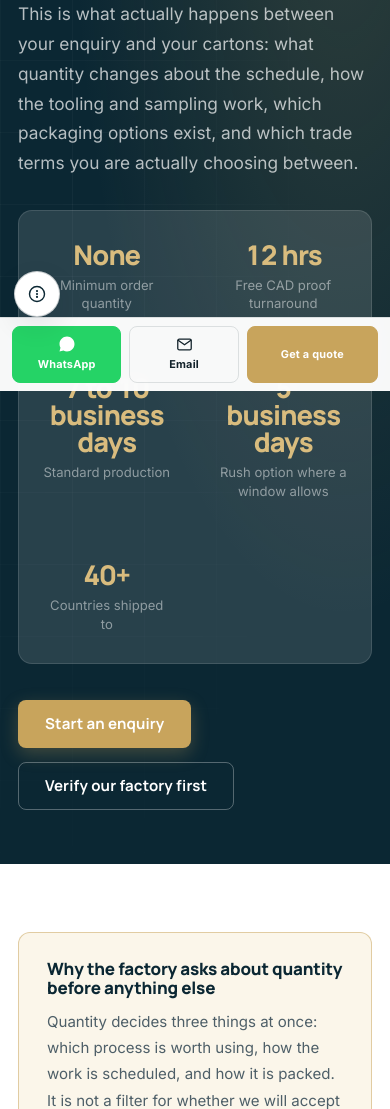
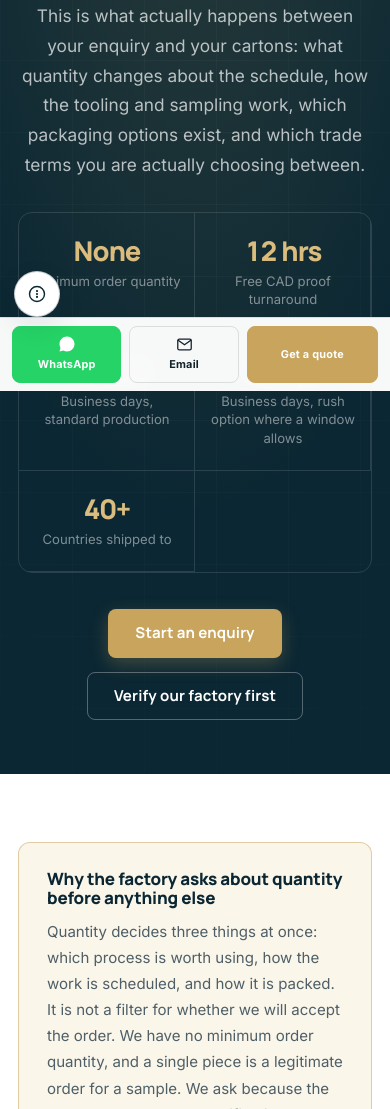
Before and after one commit to Coco-waimao/chinapinsfactory, a plain HTML site: page guides/bulk-order-guide.html in a window 390 px wide. Shown: the part 453-1562 px from the top of the page. Drawn offline with Linux system fonts and the light colour scheme.

Commit message:
Rebuild the sub-page hero as a single centred column
Sub-page headers were laid out as a left-aligned block inside a 1280px
container, but the copy was capped at 20ch for the h1 and 68ch for the
lede. At 1440px that left 491px of the hero empty on the right and broke
titles early, so "Notes from the workshop floor" stranded "floor" on a
line of its own.

The hero is now one centred column. The h1 measure is 25ch with
text-wrap:balance so long titles break evenly instead of orphaning their
last word, the lede and the action row are centred, and the decorative
grid and the warm glow are re-anchored to the middle so the background
reads symmetrically. The homepage keeps its two-column treatment: it is
the showcase page, the sub-pages are statement pages.

While measuring the hero across 360-1920px two more problems showed up
and are fixed here as well.

The stat strip gives every cell a 197px content area and sets its value
in 36.8px display type, so a phrase like "7 to 10 business days" wrapped
onto three lines and pushed that label 73px below its neighbours. The
unit now sits in the label instead of the number, which also collapses
the two spellings the site used for the same lead time. The dividers
are drawn with an inset shadow per cell rather than with a gap over a
tinted container, so the leftover grid area on a three-column tablet
layout matches the cells instead of showing as a grey block.

The 404 page rewrites its relative references to absolute site-root URLs
because GitHub Pages can serve it from any path. The guard meant to skip
that on file:// compared location.origin against "null", but Chrome
reports "file://" there, so the stylesheet was rewritten to
/assets/css/styles.css and resolved to C:/assets on Windows, leaving the
page unstyled. The check now looks at location.protocol and anchors to
the directory that actually holds 404.html.

The header nav, the wordmark and the header button need 990px, which
pushed the button past the right edge between 861px and 1024px. The
button is hidden in that band; the nav already carries a Request a Quote
item and the mobile bar a Get a quote button.

Verified with a 18-page by 12-breakpoint sweep: no horizontal overflow
at any combination, every stat value on one line, and the title never
more than four lines on a 360px phone.

```diff
--- a/assets/css/styles.css
+++ b/assets/css/styles.css
@@ -559,16 +559,24 @@ p { color: var(--text-2); }
 /* --------------------------------------------------------------------------
    11. Stats strip
    -------------------------------------------------------------------------- */
+/* Dividers are drawn with an inset shadow on each cell rather than with a
+   1px gap over a tinted container. When the column count does not divide the
+   item count (5 items in 3 columns on a tablet, for example) the leftover
+   grid area then matches the cells instead of showing up as a grey block. */
 .stats {
   display: grid;
-  grid-template-columns: repeat(5, 1fr);
-  gap: 1px;
-  background: var(--line);
+  grid-template-columns: repeat(5, minmax(0, 1fr));
+  background: var(--surface);
   border: 1px solid var(--line);
   border-radius: 14px;
   overflow: hidden;
 }
-.stat { background: var(--surface); padding: 30px 24px; text-align: center; }
+.stat {
+  background: var(--surface);
+  padding: 30px 24px;
+  text-align: center;
+  box-shadow: inset -1px -1px 0 var(--line);
+}
 .stat__num {
   font-family: 'Manrope', sans-serif;
   font-size: clamp(1.7rem, 2.6vw, 2.3rem);
@@ -1249,7 +1257,7 @@ p { color: var(--text-2); }
    -------------------------------------------------------------------------- */
 .page-hero {
   background:
-    radial-gradient(120% 120% at 88% 8%, rgba(201, 164, 92, .18), transparent 58%),
+    radial-gradient(120% 120% at 50% 0%, rgba(201, 164, 92, .16), transparent 62%),
     var(--ink-800);
   color: var(--on-dark);
   padding: 76px 0 72px;
@@ -1264,29 +1272,43 @@ p { color: var(--text-2); }
     linear-gradient(rgba(255, 255, 255, .035) 1px, transparent 1px),
     linear-gradient(90deg, rgba(255, 255, 255, .035) 1px, transparent 1px);
   background-size: 72px 72px;
-  mask-image: radial-gradient(70% 70% at 20% 40%, #000, transparent);
-  -webkit-mask-image: radial-gradient(70% 70% at 20% 40%, #000, transparent);
+  mask-image: radial-gradient(90% 90% at 50% 36%, #000, transparent);
+  -webkit-mask-image: radial-gradient(90% 90% at 50% 36%, #000, transparent);
   pointer-events: none;
 }
-.page-hero .container { position: relative; z-index: 1; }
+/* Single centred column. A sub-page header is one statement, so it reads as
+   one centred masthead rather than a left-aligned block with a dead right
+   half. The measure is wide enough that short titles stay on one line, and
+   text-wrap:balance keeps the long ones from leaving a stranded last word. */
+.page-hero .container {
+  position: relative;
+  z-index: 1;
+  text-align: center;
+}
 .page-hero h1 {
   color: var(--on-dark);
   font-size: clamp(2rem, 4.2vw, 3.1rem);
-  line-height: 1.1;
+  line-height: 1.12;
   letter-spacing: -.025em;
-  max-width: 20ch;
-  margin-bottom: 20px;
-}
-.page-hero .lede { max-width: 68ch; }
+  max-width: 25ch;
+  margin: 0 auto 20px;
+  text-wrap: balance;
+}
+.page-hero .lede {
+  max-width: 68ch;
+  margin: 0 auto;
+  text-wrap: pretty;
+}
 .page-hero .stats { margin-top: 44px; }
-.page-hero .hero__actions { margin-top: 36px; }
+.page-hero .hero__actions { margin-top: 36px; justify-content: center; }
+.page-hero .post-meta { justify-content: center; }
 
 /* Dark-surface stat strip used inside page heroes */
 .stats--dark {
-  background: var(--line-dark);
+  background: transparent;
   border-color: var(--line-dark);
 }
-.stats--dark .stat { background: transparent; }
+.stats--dark .stat { background: transparent; box-shadow: inset -1px -1px 0 var(--line-dark); }
 .stats--dark .stat__num { color: var(--accent-500); }
 .stats--dark .stat__label { color: var(--on-dark-3); }
 
@@ -1625,6 +1647,18 @@ p { color: var(--text-2); }
   .footer__grid { grid-template-columns: repeat(2, 1fr); }
 }
 
+/* Between the full desktop navigation and the mobile hamburger menu there is
+   a band (roughly 860-1024px) where the wordmark, six nav items and the
+   header button no longer fit on one line, and the button was pushed past
+   the right edge of the viewport. The button is the first thing to go: the
+   nav already carries a Request a Quote item and the mobile action bar
+   carries a Get a quote button, so nothing is lost. */
+@media (max-width: 1024px) {
+  .header__cta { display: none; }
+  .nav__list { gap: 16px; }
+  .nav__list a { font-size: .85rem; }
+}
+
 @media (max-width: 860px) {
   .nav__toggle { display: flex; }
   .nav {
@@ -1643,6 +1677,9 @@ p { color: var(--text-2); }
   .header__cta .btn--primary { display: none; }
   .grid--3 { grid-template-columns: repeat(2, 1fr); }
   .section { padding: 68px 0; }
+  /* Five stat cells below 860px squeeze the value onto two lines and push the
+     label out of alignment with its neighbours. Three columns keep them even. */
+  .stats { grid-template-columns: repeat(3, minmax(0, 1fr)); }
 }
 
 @media (max-width: 640px) {
@@ -1660,7 +1697,10 @@ p { color: var(--text-2); }
   }
   .hero__badge strong { font-size: 1.2rem; }
   .hero__badge span { font-size: .74rem; }
-  .stats { grid-template-columns: repeat(2, 1fr); }
+  .stats { grid-template-columns: repeat(2, minmax(0, 1fr)); }
+  /* Two columns on a phone leaves little room inside each cell, so trim the
+     padding and keep every value on one line. */
+  .stat { padding: 24px 14px; }
   .grid--2, .grid--3, .grid--4, .grid--5, .steps { grid-template-columns: minmax(0, 1fr); }
   .form__grid { grid-template-columns: minmax(0, 1fr); }
   .builder__form, .builder__out { padding: 26px 22px; }
--- a/guides/bulk-order-guide.html
+++ b/guides/bulk-order-guide.html
@@ -297,12 +297,12 @@
             <div class="stat__label">Free CAD proof turnaround</div>
           </div>
           <div class="stat">
-            <div class="stat__num">7 to 10 business days</div>
-            <div class="stat__label">Standard production</div>
+            <div class="stat__num">7 to 10</div>
+            <div class="stat__label">Business days, standard production</div>
           </div>
           <div class="stat">
-            <div class="stat__num">5 business days</div>
-            <div class="stat__label">Rush option where a window allows</div>
+            <div class="stat__num">5 days</div>
+            <div class="stat__label">Business days, rush option where a window allows</div>
           </div>
           <div class="stat">
             <div class="stat__num">40+</div>
```
Also changed, not shown: 404.html (+14 -5 lines), company/contact.html (+2 -2 lines), guides/faq.html (+2 -2 lines), products/custom-enamel-pins.html (+2 -2 lines), products/custom-metal-badges.html (+1 -1 lines), products/request-a-quote.html (+2 -2 lines), 1 other file.
